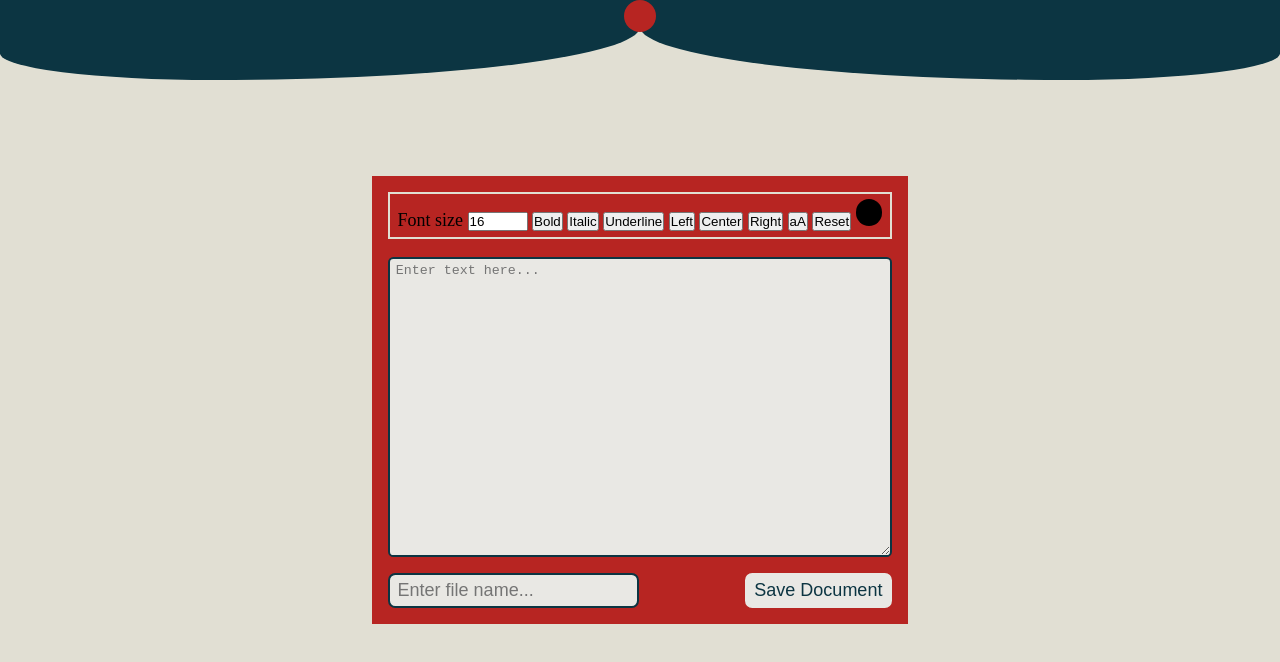
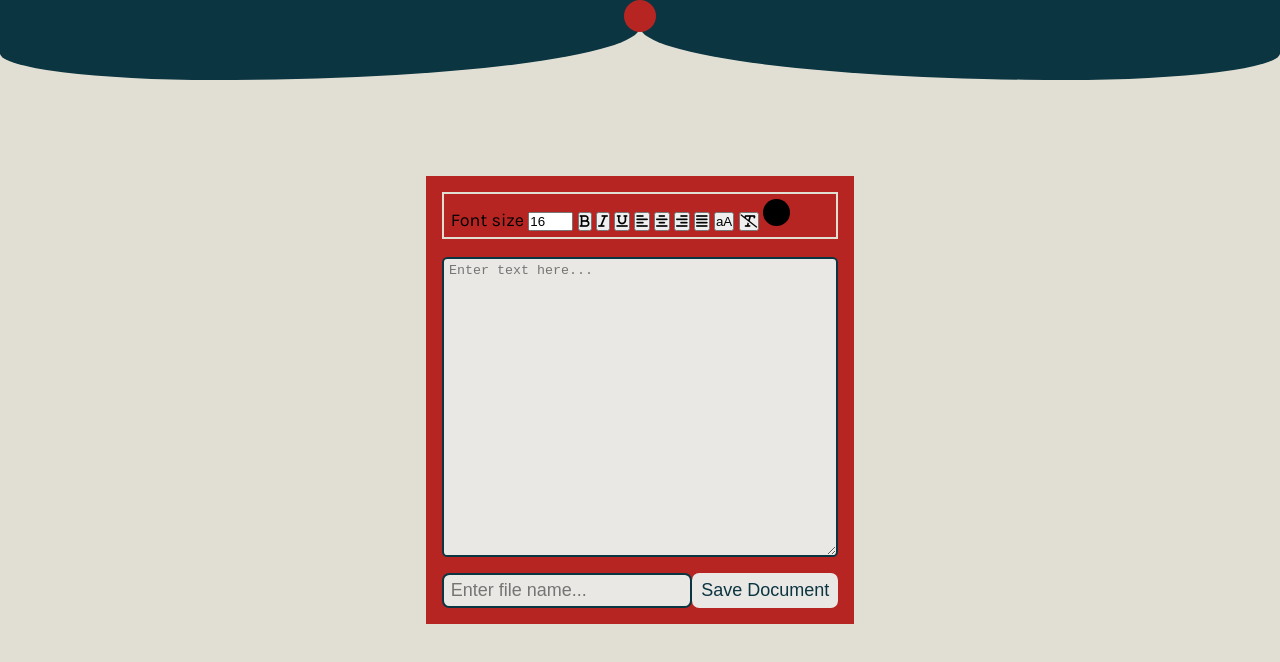
Before and after one commit to Haleemah-Abosede/Simple-Text-Editor, a plain HTML site: page index.html in a window 1280 px wide. Drawn offline with Linux system fonts and the light colour scheme.

Commit message:
adding icons

```diff
--- a/index.html
+++ b/index.html
@@ -11,6 +11,12 @@
       integrity="sha512-DTOQO9RWCH3ppGqcWaEA1BIZOC6xxalwEsw9c2QQeAIftl+Vegovlnee1c9QX4TctnWMn13TZye+giMm8e2LwA=="
       crossorigin="anonymous"
       referrerpolicy="no-referrer"
+    />
+    <link rel="preconnect" href="https://fonts.googleapis.com" />
+    <link rel="preconnect" href="https://fonts.gstatic.com" crossorigin />
+    <link
+      href="https://fonts.googleapis.com/css2?family=Karla:ital,wght@0,300;0,400;0,500;0,600;0,700;1,300;1,400;1,500;1,600;1,700&display=swap"
+      rel="stylesheet"
     />
   </head>
   <body>
@@ -31,18 +37,35 @@
             />
           </div>
           <div class="for font-style">
-            <button class="f-style" onclick="bold(this)">Bold</button>
-            <button class="f-style" onclick="italicize(this)">Italic</button>
-            <button class="f-style" onclick="underline(this)">Underline</button>
+            <button class="f-style" onclick="bold(this)">
+              <i class="fa-solid fa-bold"></i>
+            </button>
+            <button class="f-style" onclick="italicize(this)">
+              <i class="fa-solid fa-italic"></i>
+            </button>
+            <button class="f-style" onclick="underline(this)">
+              <i class="fa-solid fa-underline"></i>
+            </button>
           </div>
           <div class="for font-align">
-            <button class="f-style" onclick="alignLeft(this)">Left</button>
-            <button class="f-style" onclick="alignCenter(this)">Center</button>
-            <button class="f-style" onclick="alignRight(this)">Right</button>
+            <button class="f-style" onclick="alignLeft(this)">
+              <i class="fa-solid fa-align-left"></i>
+            </button>
+            <button class="f-style" onclick="alignCenter(this)">
+              <i class="fa-solid fa-align-center"></i>
+            </button>
+            <button class="f-style" onclick="alignRight(this)">
+              <i class="fa-solid fa-align-right"></i>
+            </button>
+            <button class="f-style" onclick="alignJustify(this)">
+              <i class="fa-solid fa-align-justify"></i>
+            </button>
           </div>
           <div class="for others">
             <button class="f-style" onclick="upperCase(this)">aA</button>
-            <button class="f-style" onclick="resetChanges(this)">Reset</button>
+            <button class="f-style" onclick="resetChanges(this)">
+              <i class="fa-solid fa-text-slash"></i>
+            </button>
             <input type="color" name="fc" id="fc" onchange="fontColor(this)" />
           </div>
         </section>
--- a/script.js
+++ b/script.js
@@ -76,6 +76,9 @@ function alignCenter(e) {
 function alignRight(e) {
   textarea.style.textAlign = "right";
 }
+function alignJustify(e) {
+  textarea.style.textAlign = "justify";
+}
 function upperCase(e) {
   if (textarea.style.textTransform == "uppercase") {
     textarea.style.textTransform = "none";
--- a/style.css
+++ b/style.css
@@ -22,6 +22,7 @@
   position: relative;
   width: 100%;
   transform: scale(1, 1);
+  font-family: "Karla", sans-serif;
 }
 .wave-bg::before {
   content: "";
@@ -131,3 +132,7 @@ input[type="color"]::-webkit-color-swatch {
   border: none;
   border-radius: 1em;
 }
+
+input[type="number"]::-webkit-inner-spin-button {
+  -webkit-appearance: none;
+}
```
